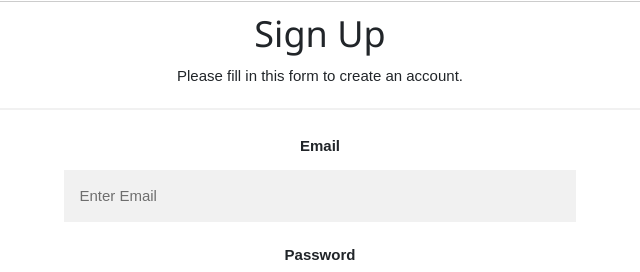
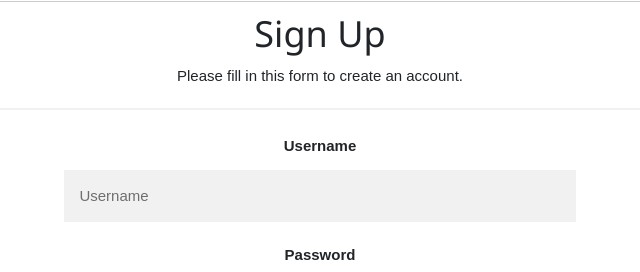
Before and after one commit to rivaturi003/A7, a plain HTML site: page Sign_up.html in a window 1280 px wide. Shown: the part 137-409 px from the top of the page, 320-960 px from the left. Drawn offline with nearby package versions, Linux system fonts and the light colour scheme.

Commit message:
signup email to username

```diff
--- a/Sign_up.html
+++ b/Sign_up.html
@@ -116,8 +116,8 @@ input{
     <p>Please fill in this form to create an account.</p>
     <hr>
 
-    <label for="email"><b>Email</b></label><br>
-    <input type="text" placeholder="Enter Email" name="email" required>
+    <label for="email"><b>Username</b></label><br>
+    <input type="text" placeholder="Username" name="email" required>
     <br>
     <label for="psw"><b>Password</b></label><br>
     <input type="password" placeholder="Enter Password" name="psw" required>
```
